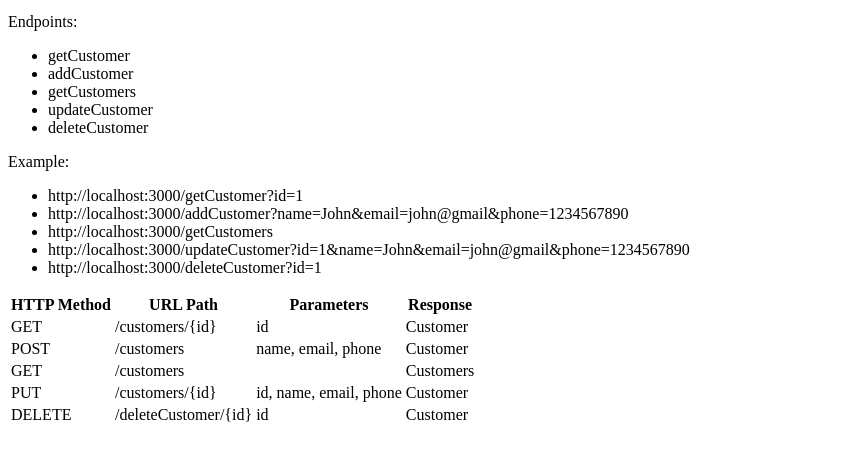
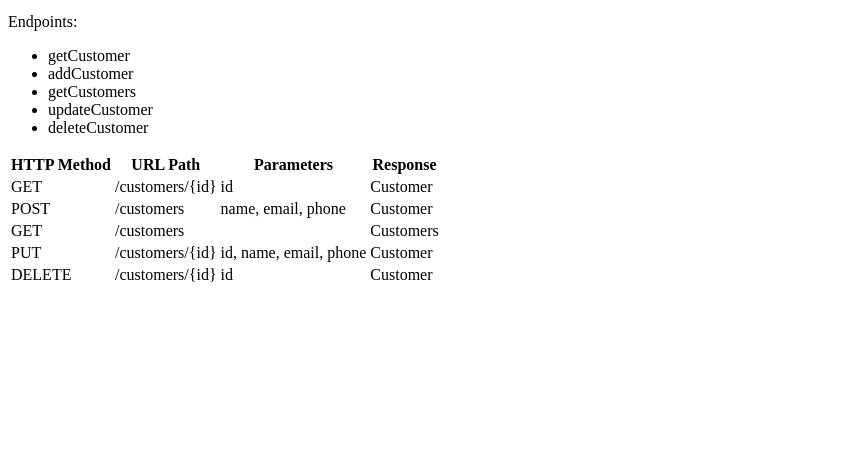
Before and after one commit to polarbeargo/Go-CRM-Backend, a plain HTML site: page index.html in a window 1280 px wide. Shown: the part 101-562 px from the top of the page, without its empty margins (0-865 px from the left). Drawn offline with Linux system fonts and the light colour scheme.

Commit message:
fix: Fix url path

```diff
--- a/index.html
+++ b/index.html
@@ -15,14 +15,6 @@
             <li>getCustomers</li>
             <li>updateCustomer</li>
             <li>deleteCustomer</li>
-        </ul>
-        <p>Example:</p>
-        <ul>
-            <li>http://localhost:3000/getCustomer?id=1</li>
-            <li>http://localhost:3000/addCustomer?name=John&email=john@gmail&phone=1234567890</li>
-            <li>http://localhost:3000/getCustomers</li>
-            <li>http://localhost:3000/updateCustomer?id=1&name=John&email=john@gmail&phone=1234567890</li>
-            <li>http://localhost:3000/deleteCustomer?id=1</li>
         </ul>
         <table>
             <tr>
@@ -57,7 +49,7 @@
             </tr>
             <tr>
                 <td>DELETE</td>
-                <td>/deleteCustomer/{id}</td>
+                <td>/customers/{id}</td>
                 <td>id</td>
                 <td>Customer</td>
             </tr>
```
